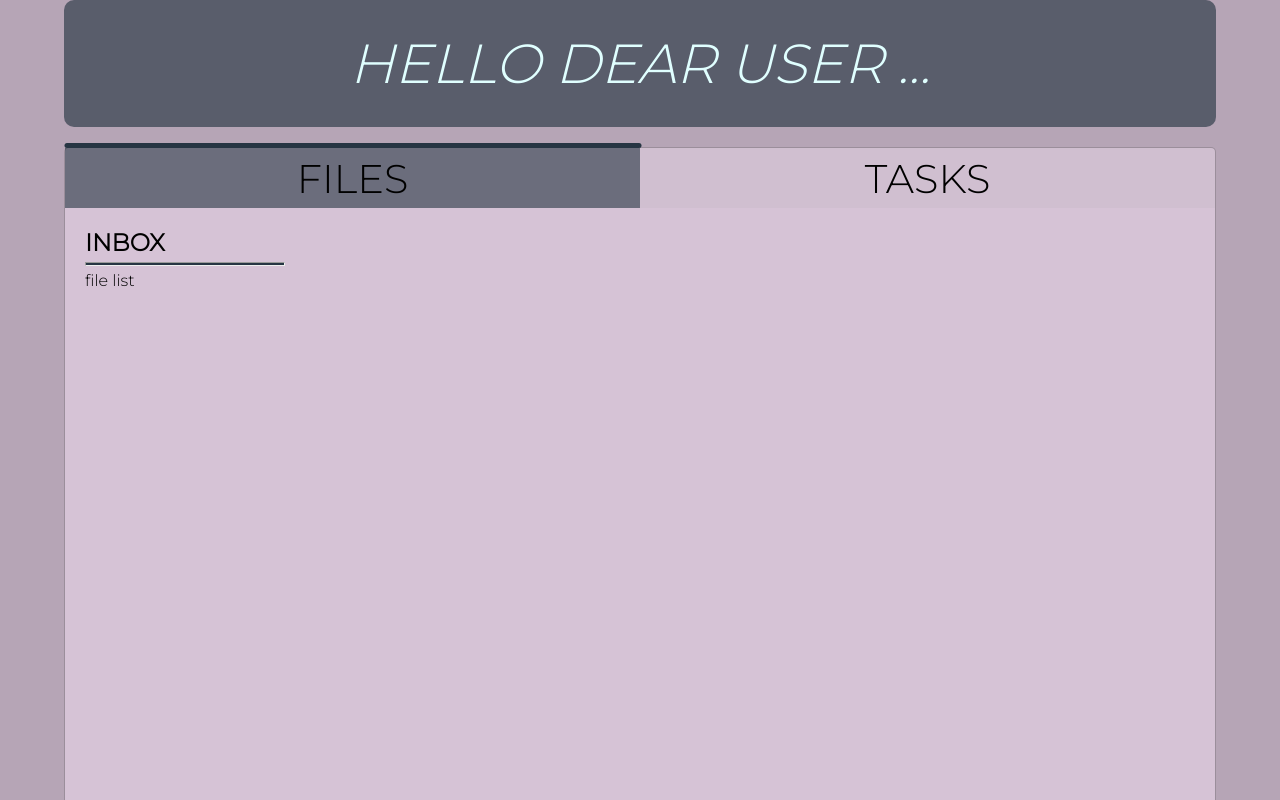
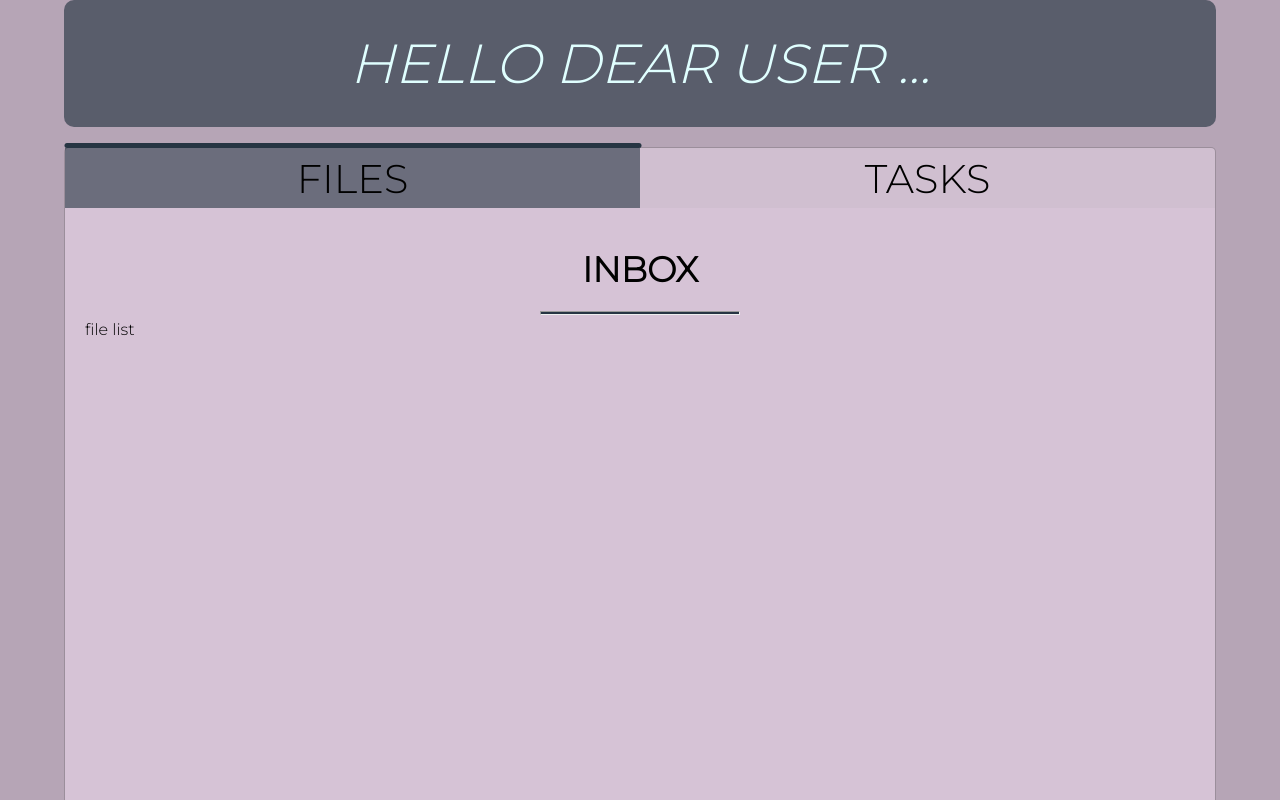
Before and after one commit to mahsareshadi/docarch, a React (Create React App) app in the folder client/: page /home in a window 1280 px wide. Shown: the top 800 px of the page. Built offline with nearby package versions, Linux system fonts and the light colour scheme.

Commit message:
task shows todo list

```diff
--- a/client/src/App.js
+++ b/client/src/App.js
@@ -2,7 +2,6 @@ import React  from 'react';
 import Home from "./home.jsx"
 import LoginForm from "./login.jsx";
 import { BrowserRouter as Router, Route, Switch } from 'react-router-dom';
-import TodoList from './Todolist';
 
 
 function App() {
@@ -14,8 +13,6 @@ function App() {
           <Route path="/home" component={Home} />
           <Route path="/inbox" component ={Home}/>
           <Route path="/task" component ={Home}/>
-          <Route path="/dolist" component ={TodoList}/>
-
         </Switch>
       </div>
     </Router>
--- a/client/src/Tabs.jsx
+++ b/client/src/Tabs.jsx
@@ -1,6 +1,7 @@
 import { useState } from "react";
 import "./css/Tab.css";
 import { Link } from "react-router-dom";
+import TodoList from './Todolist';
 
 function Tabs() {
     const [toggleState, setToggleState] = useState(1);
@@ -48,8 +49,8 @@ function Tabs() {
                     <h2>TO DO LIST</h2>
                     <hr />
                     <p>
-                        task list
-          </p>
+                        <TodoList></TodoList>
+                    </p>
                 </div>
             </div>
         </div>
--- a/client/src/css/Tab.css
+++ b/client/src/css/Tab.css
@@ -78,14 +78,19 @@
     display: none;
   }
   .content h2 {
-    padding: 0px 0 5px 0px;
+    text-align: center;
+    padding: 20px 0px 20px 0px;
+    font-size: 35px;
   }
   .content hr {
     width: 200px;
     height: 4px;
     background-color: #263543;
     margin-bottom: 5px;
+    margin-left: auto;
+    margin-right: auto;
   }
+
   .content p {
     width: 100%;
     height: 100%;
```
